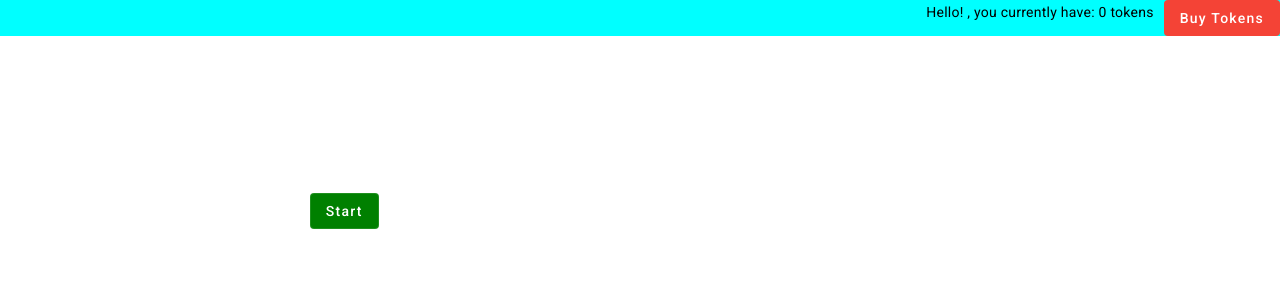
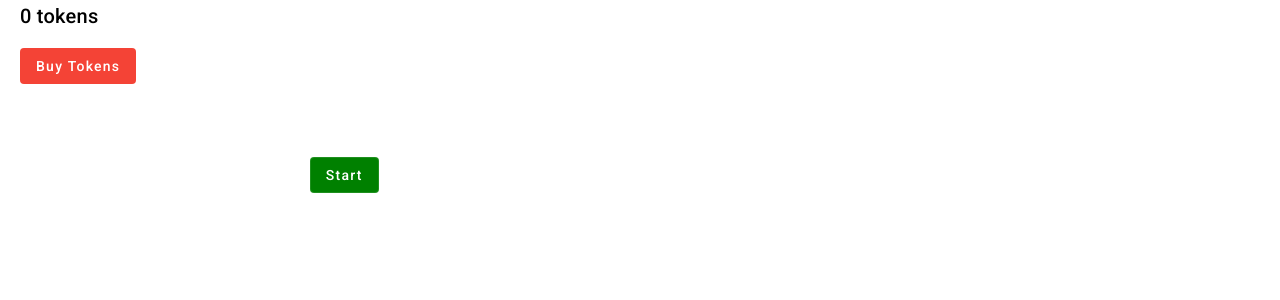
Before and after one commit to KatIsCoding/LightForceProject-Frontend, an Angular app: page / in a window 1280 px wide. Both pictures are taken after a click on the button "Login". Shown: the top 300 px of the page. Built offline with nearby package versions, Linux system fonts and the light colour scheme.

Commit message:
Change header CSS

```diff
--- a/src/app/header/header.component.css
+++ b/src/app/header/header.component.css
@@ -1,8 +1,8 @@
 header {
-  display: flex;
   justify-content: flex-end;
+  position: absolute;
   align-items: center;
-  background-color: aqua;
+  margin-left: 20px;
 }
 
 #userInfo {
--- a/src/app/header/header.component.html
+++ b/src/app/header/header.component.html
@@ -1,4 +1,4 @@
 <header>
-<p id="userInfo">Hello! {{cloudService.userData.username}}, you currently have: {{cloudService.userData.tokens}} tokens</p>
+<h2 id="userInfo">{{cloudService.userData.tokens}} tokens</h2>
 <button mat-flat-button color="warn" (click)="openBuyTokensDialog()">Buy Tokens</button>
 </header>
```
